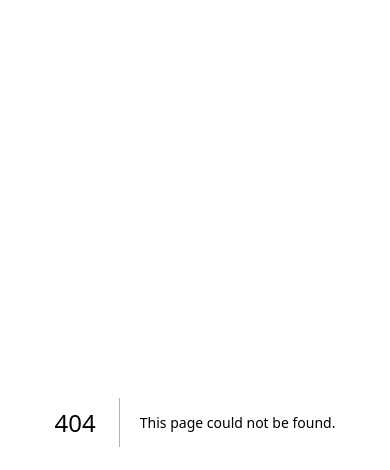
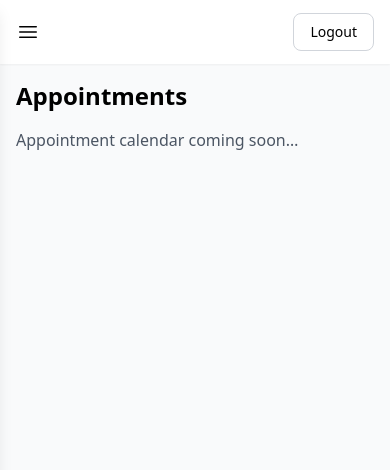
Before and after one commit to HarishBahuguni/onecare-app, a Next.js app: page /dashboard/appointments in a window 390 px wide. Before the commit this address had no page. Shown: the top 470 px of the page. Built offline with nearby package versions, Linux system fonts and the light colour scheme; no server answers.

Commit message:
feat: unified dashboard shell with sidebar, top-bar, mobile drawer

```diff
--- a/package.json
+++ b/package.json
@@ -9,6 +9,7 @@
     "lint": "eslint"
   },
   "dependencies": {
+    "@heroicons/react": "^2.2.0",
     "@hookform/resolvers": "^5.2.2",
     "@supabase/ssr": "^0.8.0",
     "@supabase/supabase-js": "^2.86.0",
--- /dev/null
+++ b/src/app/(dashboard)/dashboard/appointments/page.tsx
@@ -0,0 +1,8 @@
+export default function AppointmentsPage() {
+  return (
+    <div>
+      <h1 className="text-2xl font-bold mb-4">Appointments</h1>
+      <p className="text-gray-600">Appointment calendar coming soon…</p>
+    </div>
+  );
+}
--- /dev/null
+++ b/src/app/(dashboard)/dashboard/doctors/page.tsx
@@ -0,0 +1,8 @@
+export default function DoctorsPage() {
+  return (
+    <div>
+      <h1 className="text-2xl font-bold mb-4">Doctors</h1>
+      <p className="text-gray-600">Doctor directory coming soon…</p>
+    </div>
+  );
+}
--- /dev/null
+++ b/src/app/(dashboard)/dashboard/page.tsx
@@ -0,0 +1,5 @@
+import {redirect} from "next/navigation";
+
+export default function DashboardHome() {
+  redirect("/dashboard/patients");
+}
--- /dev/null
+++ b/src/app/(dashboard)/dashboard/patients/page.tsx
@@ -0,0 +1,8 @@
+export default function PatientsPage() {
+  return (
+    <div>
+      <h1 className="text-2xl font-bold mb-4">Patients</h1>
+      <p className="text-gray-600">Patient list and add form coming soon…</p>
+    </div>
+  );
+}
--- /dev/null
+++ b/src/app/(dashboard)/dashboard/sessions/page.tsx
@@ -0,0 +1,8 @@
+export default function SessionsPage() {
+  return (
+    <div>
+      <h1 className="text-2xl font-bold mb-4">Treatment Sessions</h1>
+      <p className="text-gray-600">Session list and add form coming soon…</p>
+    </div>
+  );
+}
--- /dev/null
+++ b/src/app/(dashboard)/layout.tsx
@@ -0,0 +1,104 @@
+"use client";
+
+import {useState} from "react";
+import Link from "next/link";
+import {usePathname} from "next/navigation";
+import {signOut} from "@/lib/auth";
+import {
+  CalendarDaysIcon,
+  UsersIcon,
+  ClipboardDocumentListIcon,
+  UserGroupIcon,
+  ChartBarIcon,
+  Bars3Icon,
+  XMarkIcon,
+} from "@heroicons/react/24/outline";
+
+const nav = [
+  {name: "Patients", href: "/dashboard/patients", icon: UsersIcon},
+  {
+    name: "Appointments",
+    href: "/dashboard/appointments",
+    icon: CalendarDaysIcon,
+  },
+  {
+    name: "Sessions",
+    href: "/dashboard/sessions",
+    icon: ClipboardDocumentListIcon,
+  },
+  {name: "Doctors", href: "/dashboard/doctors", icon: UserGroupIcon},
+  {name: "Analytics", href: "/dashboard/analytics", icon: ChartBarIcon},
+];
+
+export default function DashboardLayout({
+  children,
+}: {
+  children: React.ReactNode;
+}) {
+  const [open, setOpen] = useState(false);
+  const pathname = usePathname();
+
+  return (
+    <div className="min-h-screen bg-gray-50 flex">
+      {/* Mobile backdrop */}
+      {open && (
+        <div
+          className="fixed inset-0 z-40 bg-black/60 lg:hidden"
+          onClick={() => setOpen(false)}
+        />
+      )}
+
+      {/* Sidebar */}
+      <aside
+        className={`fixed inset-y-0 left-0 z-50 w-64 bg-white shadow-lg transform transition-transform lg:translate-x-0 lg:static lg:inset-0 ${
+          open ? "translate-x-0" : "-translate-x-full"
+        }`}>
+        <div className="flex items-center justify-between h-16 px-6 border-b">
+          <span className="text-xl font-bold text-blue-700">OneCare</span>
+          <button className="lg:hidden" onClick={() => setOpen(false)}>
+            <XMarkIcon className="w-6 h-6" />
+          </button>
+        </div>
+        <nav className="px-4 py-4 space-y-2">
+          {nav.map((item) => {
+            const active = pathname.startsWith(item.href);
+            return (
+              <Link
+                key={item.name}
+                href={item.href}
+                className={`flex items-center gap-3 px-3 py-2 rounded-lg transition ${
+                  active
+                    ? "bg-blue-100 text-blue-700"
+                    : "text-gray-700 hover:bg-gray-100"
+                }`}
+                onClick={() => setOpen(false)}>
+                <item.icon className="w-5 h-5" />
+                {item.name}
+              </Link>
+            );
+          })}
+        </nav>
+      </aside>
+
+      {/* Main wrapper */}
+      <div className="flex-1 flex flex-col">
+        {/* Top bar */}
+        <header className="bg-white shadow-sm px-4 lg:px-8 h-16 flex items-center justify-between">
+          <button className="lg:hidden" onClick={() => setOpen(true)}>
+            <Bars3Icon className="w-6 h-6" />
+          </button>
+          <div className="flex items-center gap-4 ml-auto">
+            <button
+              onClick={signOut}
+              className="px-4 py-2 text-sm rounded-lg border border-gray-300 hover:bg-gray-100">
+              Logout
+            </button>
+          </div>
+        </header>
+
+        {/* Page content */}
+        <main className="flex-1 p-4 lg:p-8">{children}</main>
+      </div>
+    </div>
+  );
+}
```
Also changed, not shown: src/app/(dashboard)/dashboard/analytics/page.tsx (added), 1 other file (tests, documents, lock files or other folders).
